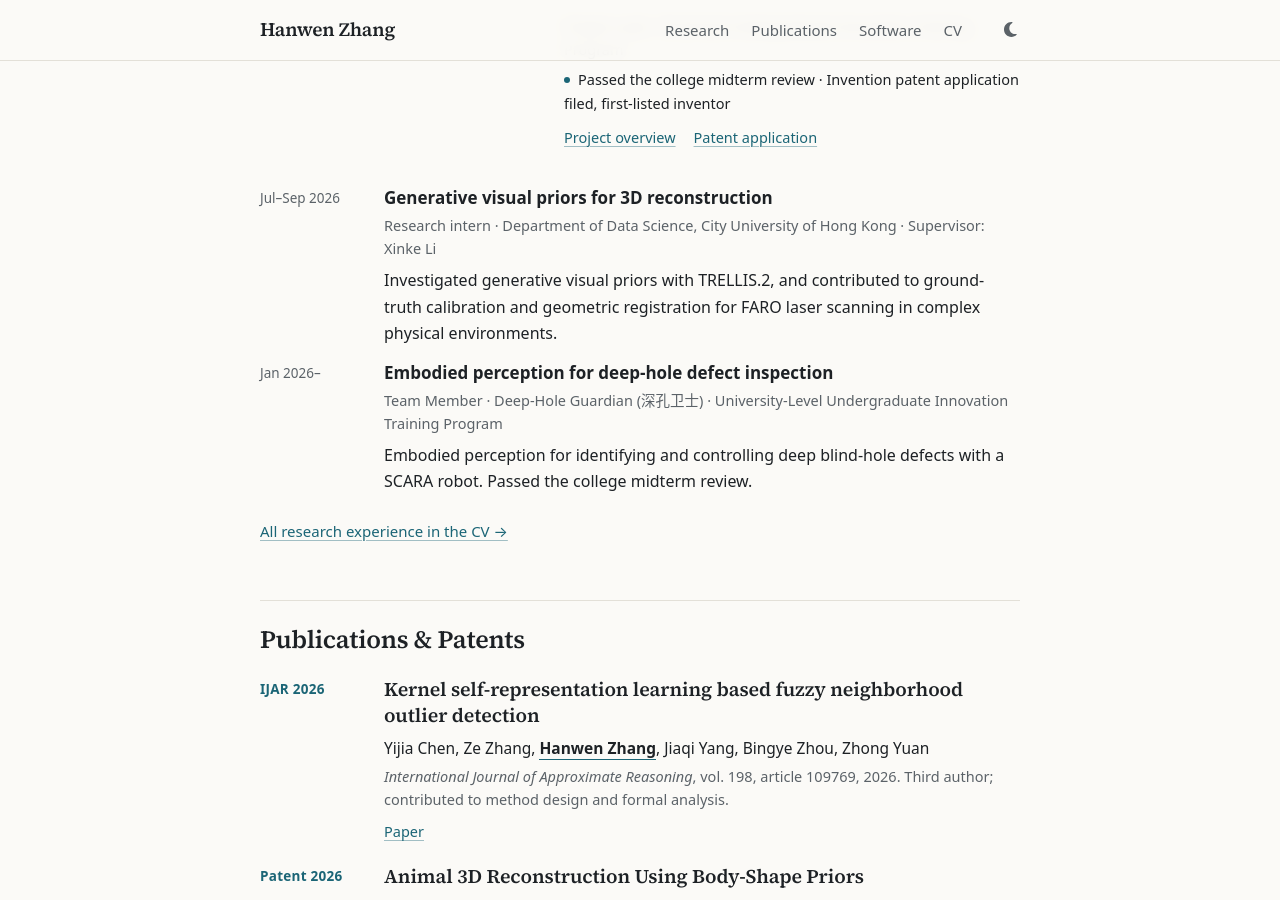
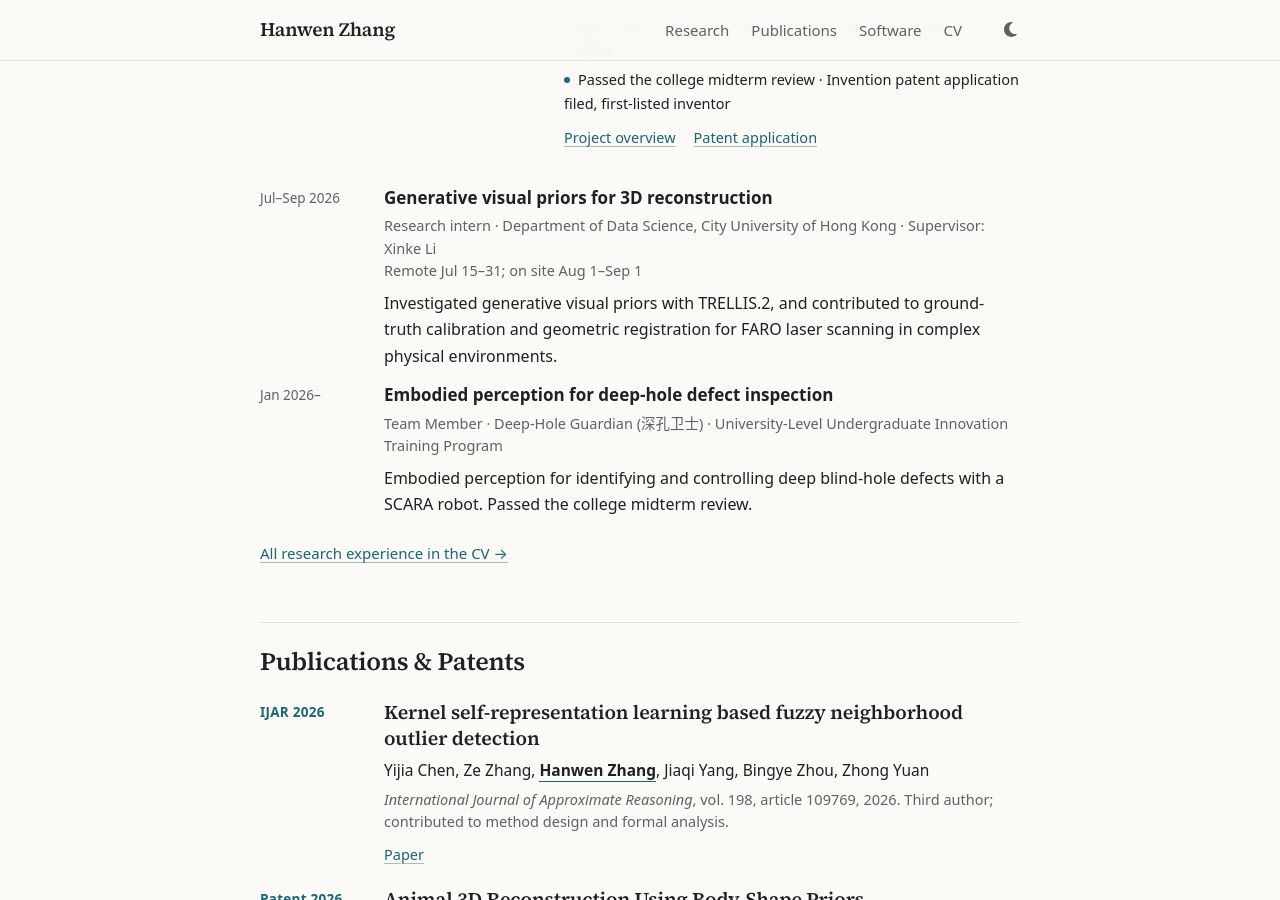
Before and after one commit to hwzhangcs/hwzhangcs.github.io, a Jekyll site: the page built from _pages/about.md, in a window 1280 px wide and 900 px high, scrolled down 1521 px. Built offline with Jekyll 4.4.1, drawn with Linux system fonts in a browser that asks for light colours.

Commit message:
Clarify CityU internship timeline

```diff
--- a/_data/research.yml
+++ b/_data/research.yml
@@ -37,6 +37,7 @@
   role: Research Intern
   institution: Department of Data Science
   date: "Jul 15 – Sep 1, 2026"
+  mode: "Remote Jul 15–31; on site Aug 1–Sep 1"
   supervisor: Xinke Li
   bullets:
     - Investigated generative visual priors for 3D reconstruction using TRELLIS.2.
--- a/_includes/cv/research.html
+++ b/_includes/cv/research.html
@@ -5,6 +5,7 @@
     <p class="entry-meta">{{ item.role }}{% if item.institution %} · {{ item.institution }}{% endif %}</p>
     {% if item.program %}<p class="entry-meta">{{ item.program }}</p>{% endif %}
     {% if item.supervisor %}<p class="entry-meta">Supervisor: {{ item.supervisor }}</p>{% endif %}
+    {% if item.mode %}<p class="entry-meta">{{ item.mode }}</p>{% endif %}
     <ul class="entry-bullets">{% for bullet in item.bullets %}<li>{{ bullet }}</li>{% endfor %}</ul>
     {% if item.detail_url %}<p class="resource-links"><a href="{{ item.detail_url | relative_url }}">Project overview →</a></p>{% endif %}
     {% for detail in item.details %}<p class="entry-note">{{ detail }}</p>{% endfor %}
--- a/_includes/home/research.html
+++ b/_includes/home/research.html
@@ -18,7 +18,7 @@
 {% for item in site.data.research %}{% if item.homepage and item.homepage.featured != true %}
   <li><time>{{ item.homepage.period }}</time><div>
     <h3>{{ item.homepage.title }}</h3>
-    <p class="meta">{{ item.homepage.meta }}</p>
+    <p class="meta">{{ item.homepage.meta }}{% if item.mode %}<br>{{ item.mode }}{% endif %}</p>
     <p>{{ item.homepage.summary }}</p>
   </div></li>
 {% endif %}{% endfor %}
```
Also changed, not shown: docs/content-review.md (+0 -1 lines), 2 other files.
